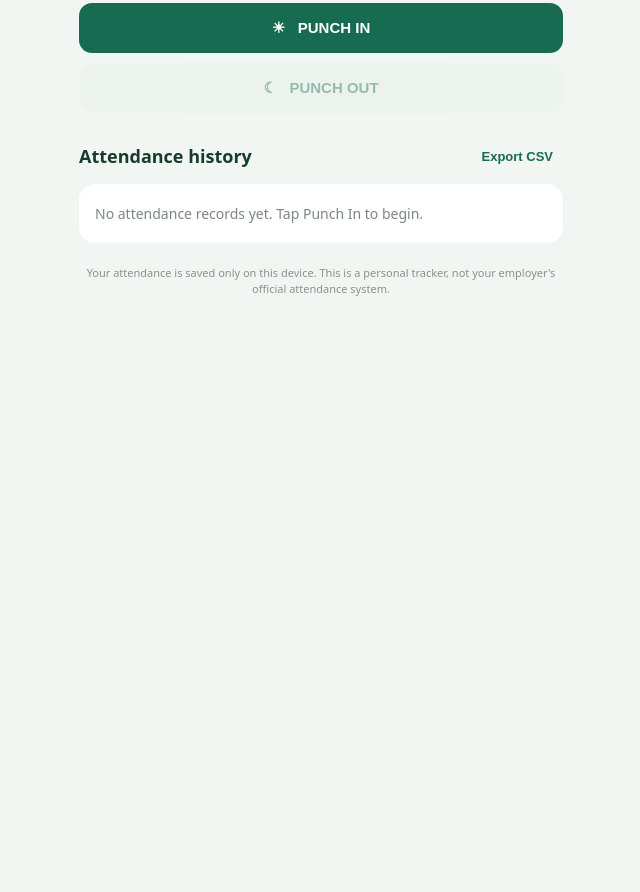
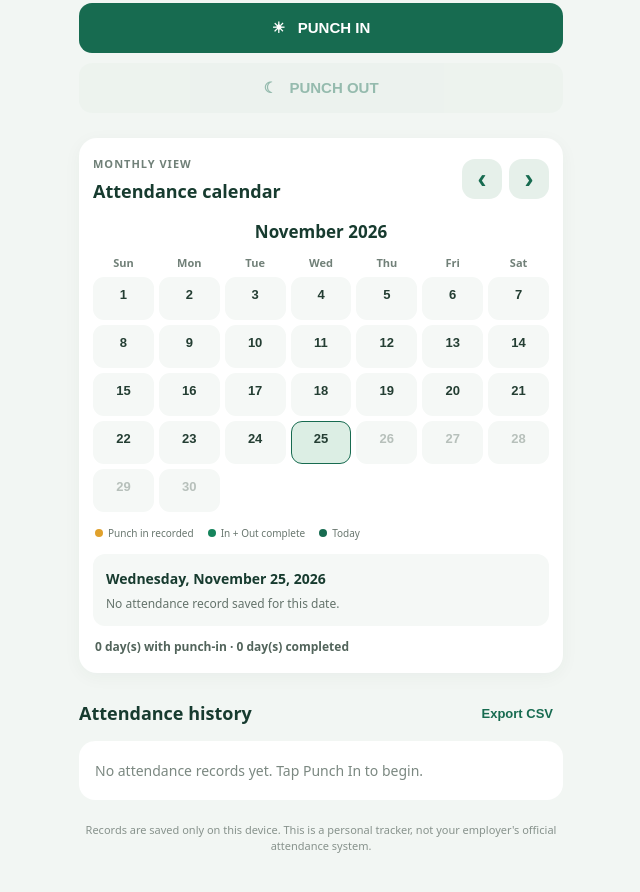
Before and after one commit to naveenmishra02/my-daily-attendance, a plain HTML site: page index.html in a window 1280 px wide. Shown: the part 528-1420 px from the top of the page, without its empty margins (319-959 px from the left). Before the commit the page ends 877 px from the top, so only its background shows below. Drawn offline with Linux system fonts and the light colour scheme.

Commit message:
Add files via upload

```diff
--- a/app.js
+++ b/app.js
@@ -6,6 +6,8 @@ const timeLabel = value => value ? new Date(value).toLocaleTimeString([], {hour:
 const records = () => { try { return JSON.parse(localStorage.getItem(KEY) || "{}"); } catch { return {}; } };
 const save = data => localStorage.setItem(KEY, JSON.stringify(data));
 const today = () => records()[dateKey(new Date())] || {in:null,out:null};
+let calendarMonth = new Date(new Date().getFullYear(), new Date().getMonth(), 1);
+let selectedDate = dateKey(new Date());
 
 function elapsed(day) {
   if (!day.in) return "--";
@@ -14,8 +16,15 @@ function elapsed(day) {
   const minutes = Math.max(0, Math.floor((end-start)/60000));
   return `${Math.floor(minutes/60)}h ${minutes%60}m`;
 }
-function render() {
-  const now = new Date(), key = dateKey(now), day = today();
+function punch(kind) {
+  const all=records(), key=dateKey(new Date()), day=all[key]||{in:null,out:null};
+  if(kind==="in" && day.in) return alert("You have already punched in today.");
+  if(kind==="out" && !day.in) return alert("Please punch in first.");
+  if(kind==="out" && day.out) return alert("You have already punched out today.");
+  day[kind]=new Date().toISOString(); all[key]=day; save(all); selectedDate=key; render();
+}
+function renderToday() {
+  const now = new Date(), day = today();
   $("todayDate").textContent = now.toLocaleDateString(undefined,{weekday:"long",day:"numeric",month:"long",year:"numeric"});
   $("punchInTime").textContent = timeLabel(day.in);
   $("punchOutTime").textContent = timeLabel(day.out);
@@ -23,32 +32,59 @@ function render() {
   $("status").textContent = !day.in ? "Ready to start your day" : !day.out ? "You are currently punched in" : "Today's attendance is complete";
   $("punchInBtn").disabled = !!day.in;
   $("punchOutBtn").disabled = !day.in || !!day.out;
-  const all = records();
-  const keys = Object.keys(all).sort().reverse();
-  $("historyList").innerHTML = keys.length ? keys.map(k => {
+}
+function renderCalendar() {
+  const all=records(), y=calendarMonth.getFullYear(), m=calendarMonth.getMonth();
+  const monthName=calendarMonth.toLocaleDateString(undefined,{month:"long",year:"numeric"});
+  $("monthLabel").textContent=monthName;
+  const firstDay=new Date(y,m,1).getDay(), daysInMonth=new Date(y,m+1,0).getDate();
+  const todayStr=dateKey(new Date());
+  const grid=$("calendarGrid"); grid.innerHTML="";
+  for(let i=0;i<firstDay;i++){const blank=document.createElement("div");blank.className="calendar-day empty";grid.appendChild(blank);}
+  let present=0, complete=0;
+  for(let d=1;d<=daysInMonth;d++){
+    const date=new Date(y,m,d), key=dateKey(date), rec=all[key];
+    if(rec?.in) present++;
+    if(rec?.in && rec?.out) complete++;
+    const cell=document.createElement("button");
+    cell.type="button"; cell.className="calendar-day";
+    if(key===todayStr) cell.classList.add("is-today");
+    if(key===selectedDate) cell.classList.add("selected");
+    if(rec?.in) cell.classList.add(rec.out?"complete":"has-in");
+    if(key>todayStr) cell.classList.add("future");
+    cell.innerHTML=`<span class="day-number">${d}</span><span class="day-dot"></span>`;
+    cell.setAttribute("aria-label", `${dateLabel(key)}${rec?.in?`, punched in ${timeLabel(rec.in)}`:""}`);
+    cell.addEventListener("click",()=>{selectedDate=key;renderCalendar();});
+    grid.appendChild(cell);
+  }
+  $("monthSummary").textContent=`${present} day(s) with punch-in · ${complete} day(s) completed`;
+  const rec=all[selectedDate];
+  const chosen=new Date(`${selectedDate}T12:00:00`);
+  $("selectedDay").innerHTML=`
+    <strong>${dateLabel(selectedDate)}</strong>
+    <p>${rec?.in ? `Punch In: ${timeLabel(rec.in)} · Punch Out: ${timeLabel(rec.out)} · Working time: ${elapsed(rec)}` : "No attendance record saved for this date."}</p>`;
+}
+function renderHistory() {
+  const all=records(), keys=Object.keys(all).sort().reverse();
+  $("historyList").innerHTML=keys.length ? keys.map(k=>{
     const r=all[k];
     return `<div class="record"><div class="record-date">${dateLabel(k)}</div><div class="record-detail">In: ${timeLabel(r.in)} &nbsp; · &nbsp; Out: ${timeLabel(r.out)}<br>Working time: ${elapsed(r)}</div></div>`;
   }).join("") : '<div class="empty">No attendance records yet. Tap Punch In to begin.</div>';
 }
-function punch(kind) {
-  const all=records(), key=dateKey(new Date()), day=all[key]||{in:null,out:null};
-  if(kind==="in" && day.in) return alert("You have already punched in today.");
-  if(kind==="out" && !day.in) return alert("Please punch in first.");
-  if(kind==="out" && day.out) return alert("You have already punched out today.");
-  day[kind]=new Date().toISOString(); all[key]=day; save(all); render();
-}
+function render(){renderToday();renderCalendar();renderHistory();}
 $("punchInBtn").addEventListener("click",()=>punch("in"));
 $("punchOutBtn").addEventListener("click",()=>punch("out"));
+$("prevMonth").addEventListener("click",()=>{calendarMonth=new Date(calendarMonth.getFullYear(),calendarMonth.getMonth()-1,1);renderCalendar();});
+$("nextMonth").addEventListener("click",()=>{calendarMonth=new Date(calendarMonth.getFullYear(),calendarMonth.getMonth()+1,1);renderCalendar();});
 $("exportBtn").addEventListener("click",()=>{
   const all=records(), keys=Object.keys(all).sort();
   if(!keys.length) return alert("There are no records to export yet.");
   const rows=[["Date","Punch In","Punch Out","Working Time"]];
-  keys.forEach(k=>{const r=all[k]; rows.push([k,r.in?new Date(r.in).toLocaleString():"",r.out?new Date(r.out).toLocaleString():"",elapsed(r)]);});
+  keys.forEach(k=>{const r=all[k];rows.push([k,r.in?new Date(r.in).toLocaleString():"",r.out?new Date(r.out).toLocaleString():"",elapsed(r)]);});
   const csv=rows.map(row=>row.map(v=>`"${String(v).replaceAll('"','""')}"`).join(",")).join("\n");
-  const blob=new Blob([csv],{type:"text/csv;charset=utf-8"});
-  const url=URL.createObjectURL(blob), a=document.createElement("a");
+  const blob=new Blob([csv],{type:"text/csv;charset=utf-8"}),url=URL.createObjectURL(blob),a=document.createElement("a");
   a.href=url;a.download="my-attendance.csv";a.click();URL.revokeObjectURL(url);
 });
 render();
-setInterval(render,60000);
+setInterval(renderToday,60000);
 if("serviceWorker" in navigator && location.protocol.startsWith("http")) navigator.serviceWorker.register("./sw.js").catch(()=>{});
--- a/index.html
+++ b/index.html
@@ -43,6 +43,31 @@
       <button id="punchOutBtn" class="secondary">☾ &nbsp; PUNCH OUT</button>
     </div>
 
+    <section class="calendar-section">
+      <div class="calendar-heading">
+        <div><p class="eyebrow">MONTHLY VIEW</p><h2>Attendance calendar</h2></div>
+        <div class="month-controls">
+          <button id="prevMonth" aria-label="Previous month">‹</button>
+          <button id="nextMonth" aria-label="Next month">›</button>
+        </div>
+      </div>
+      <div class="month-label" id="monthLabel"></div>
+      <div class="calendar-grid weekdays">
+        <span>Sun</span><span>Mon</span><span>Tue</span><span>Wed</span><span>Thu</span><span>Fri</span><span>Sat</span>
+      </div>
+      <div class="calendar-grid" id="calendarGrid"></div>
+      <div class="legend">
+        <span><i class="dot present"></i> Punch in recorded</span>
+        <span><i class="dot complete"></i> In + Out complete</span>
+        <span><i class="dot today"></i> Today</span>
+      </div>
+      <div class="selected-day" id="selectedDay">
+        <strong>Select a date</strong>
+        <p>Tap any day in the calendar to view its punch times.</p>
+      </div>
+      <div class="month-summary" id="monthSummary"></div>
+    </section>
+
     <section class="history">
       <div class="history-heading">
         <h2>Attendance history</h2>
@@ -50,7 +75,7 @@
       </div>
       <div id="historyList" class="history-list"></div>
     </section>
-    <p class="footnote">Your attendance is saved only on this device. This is a personal tracker, not your employer's official attendance system.</p>
+    <p class="footnote">Records are saved only on this device. This is a personal tracker, not your employer's official attendance system.</p>
   </main>
   <script src="app.js"></script>
 </body>
--- a/sw.js
+++ b/sw.js
@@ -1,4 +1,5 @@
-const CACHE="attendance-app-v1";
-const FILES=["./","./index.html","./style.css","./app.js","./manifest.json"];
+const CACHE="attendance-app-v2-calendar";
+const FILES=["./","./index.html","./style.css","./app.js","./manifest.json","./icon-192.png","./icon-512.png","./icon-180.png"];
 self.addEventListener("install",e=>e.waitUntil(caches.open(CACHE).then(c=>c.addAll(FILES))));
+self.addEventListener("activate",e=>e.waitUntil(caches.keys().then(keys=>Promise.all(keys.filter(k=>k!==CACHE).map(k=>caches.delete(k))))));
 self.addEventListener("fetch",e=>e.respondWith(caches.match(e.request).then(r=>r||fetch(e.request))));
```
Also changed, not shown: style.css (+1 -1 lines), manifest.json.
